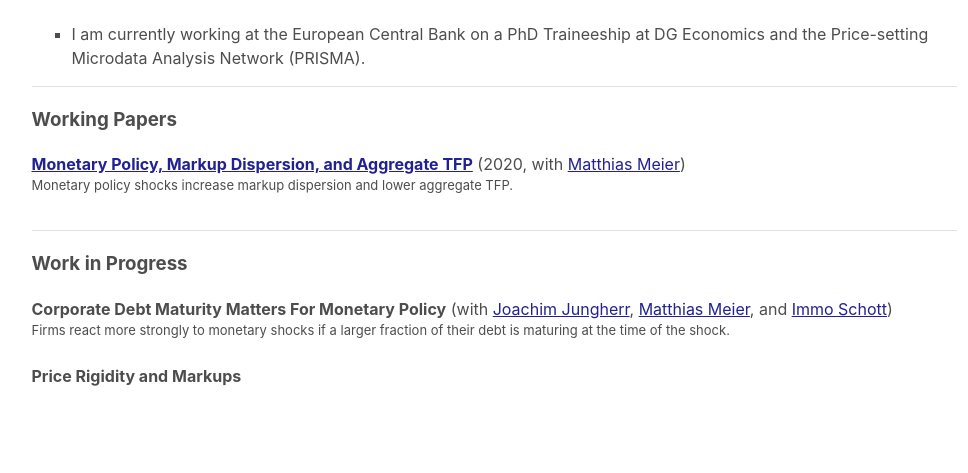
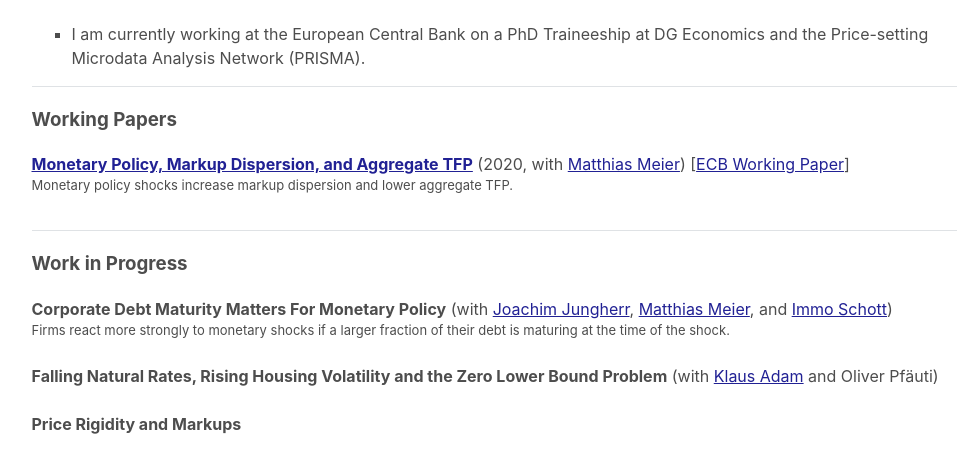
Before and after one commit to mk1564/treinelt.github.io, a plain HTML site: page index.html in a window 1280 px wide. Shown: the part 215-688 px from the top of the page, without its empty margins (146-1114 px from the left). Drawn offline with Linux system fonts and the light colour scheme.

Commit message:
Update index.html

```diff
--- a/index.html
+++ b/index.html
@@ -86,7 +86,7 @@
 
 
 <b><a href="files/MR_MarkupDispersion.pdf">Monetary Policy, Markup Dispersion, and Aggregate TFP</a></b>
-(2020, with <a href="https://sites.google.com/site/matthias1meier1/" target="_blank">Matthias Meier</a>)
+(2020, with <a href="https://sites.google.com/site/matthias1meier1/" target="_blank">Matthias Meier</a>) [<a href="https://www.ecb.europa.eu/pub/pdf/scpwps/ecb.wp2427~270138fffa.en.pdf" target="_blank">ECB Working Paper</a>]
 
 <br>
 
@@ -113,8 +113,13 @@ Firms react more strongly to monetary shocks if a larger fraction of their debt
 
 <br>
 
+<b>Falling Natural Rates, Rising Housing Volatility and the Zero Lower Bound Problem</b> (with <a href="http://www.klaus-adam.com" target="_blank">Klaus Adam</a> and Oliver Pf&auml;uti)
+
+<br>
+
+<br>
+
 <b>Price Rigidity and Markups</b>
-
 
 <br>
 <br>
```
